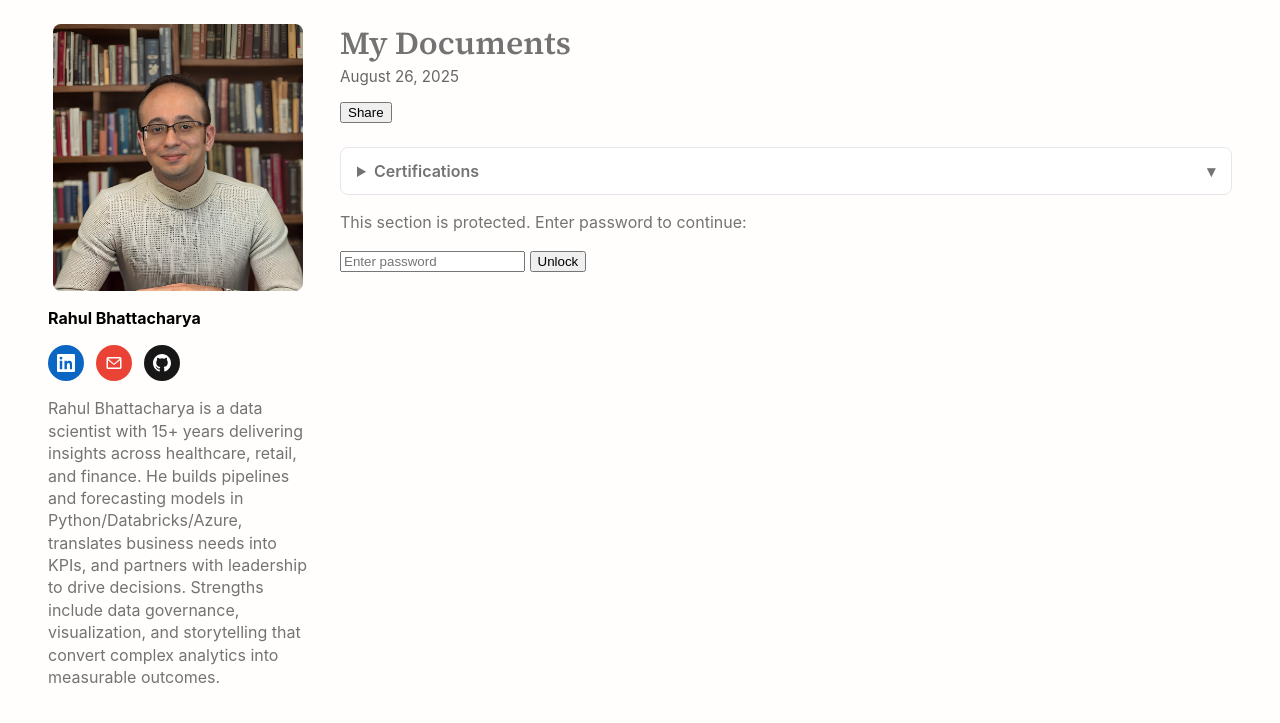
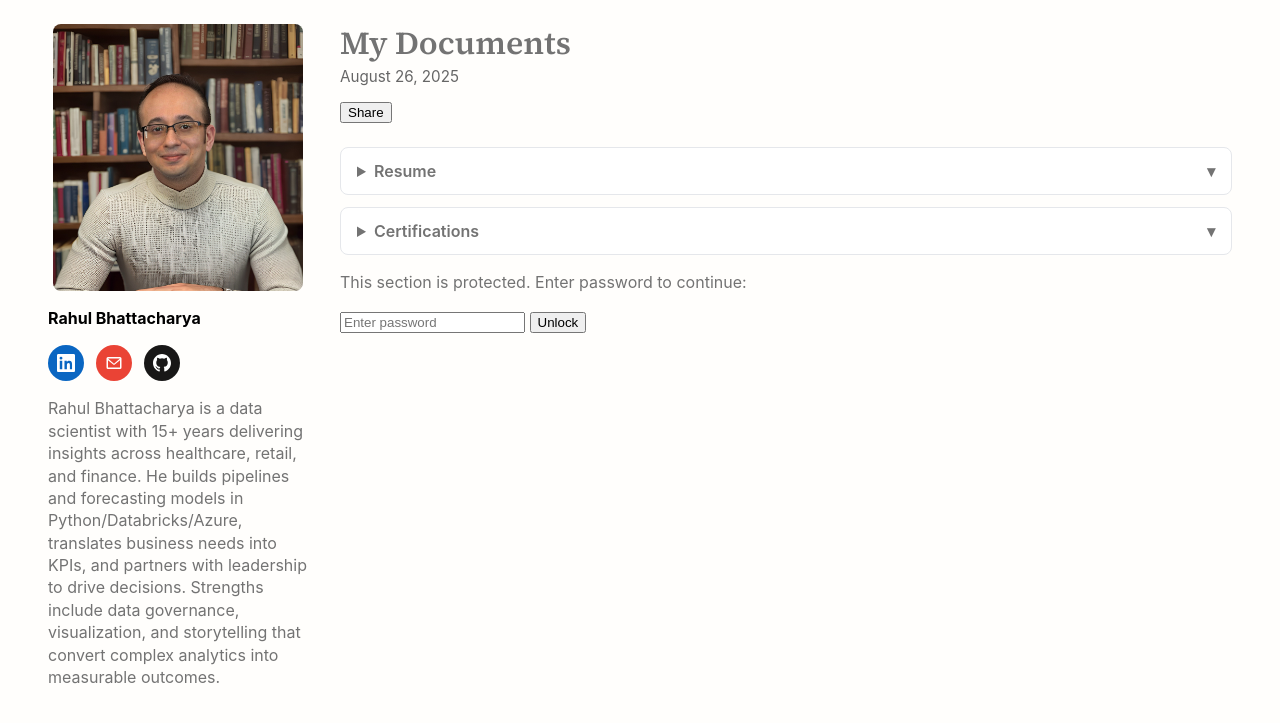
Before and after one commit to RahulBhattacharya1/RahulBhattacharya1.github.io, a Jekyll site: the page built from _posts/2025-08-26-locker.md, in a window 1280 px wide. Shown: the top 723 px of the page. Built offline with Jekyll 4.4.1, drawn with Linux system fonts in a browser that asks for light colours; comment, search, counter and statistics services are not loaded.

Commit message:
Update 2025-08-26-locker.md

```diff
--- a/_posts/2025-08-26-locker.md
+++ b/_posts/2025-08-26-locker.md
@@ -9,10 +9,19 @@ hide_thumbnail_in_body: true
 
 <!-- Accordion item -->
 <details>
+  <summary>Resume</summary>
+  <div>
+    <p>
+      <a href="/assets/images/bio/Rahul_Bhattacharya_Resume.pdf" target="_blank">Rahul Bhattacharya Resume</a>
+    </p>
+  </div>
+</details>
+
+<details>
   <summary>Certifications</summary>
   <div>
     <p>
-      <a href="/assets/images/bio/Gen%20AI%20Engineering%20with%20LLMs%20IBM%20Certification%20Sp.pdf" target="_blank">Download Gen AI with LLM Certificate</a>
+      <a href="/assets/images/bio/Gen%20AI%20Engineering%20with%20LLMs%20IBM%20Certification%20Sp.pdf" target="_blank">Gen AI with LLM Specialization Certificate</a>
     </p>
   </div>
 </details>
```
